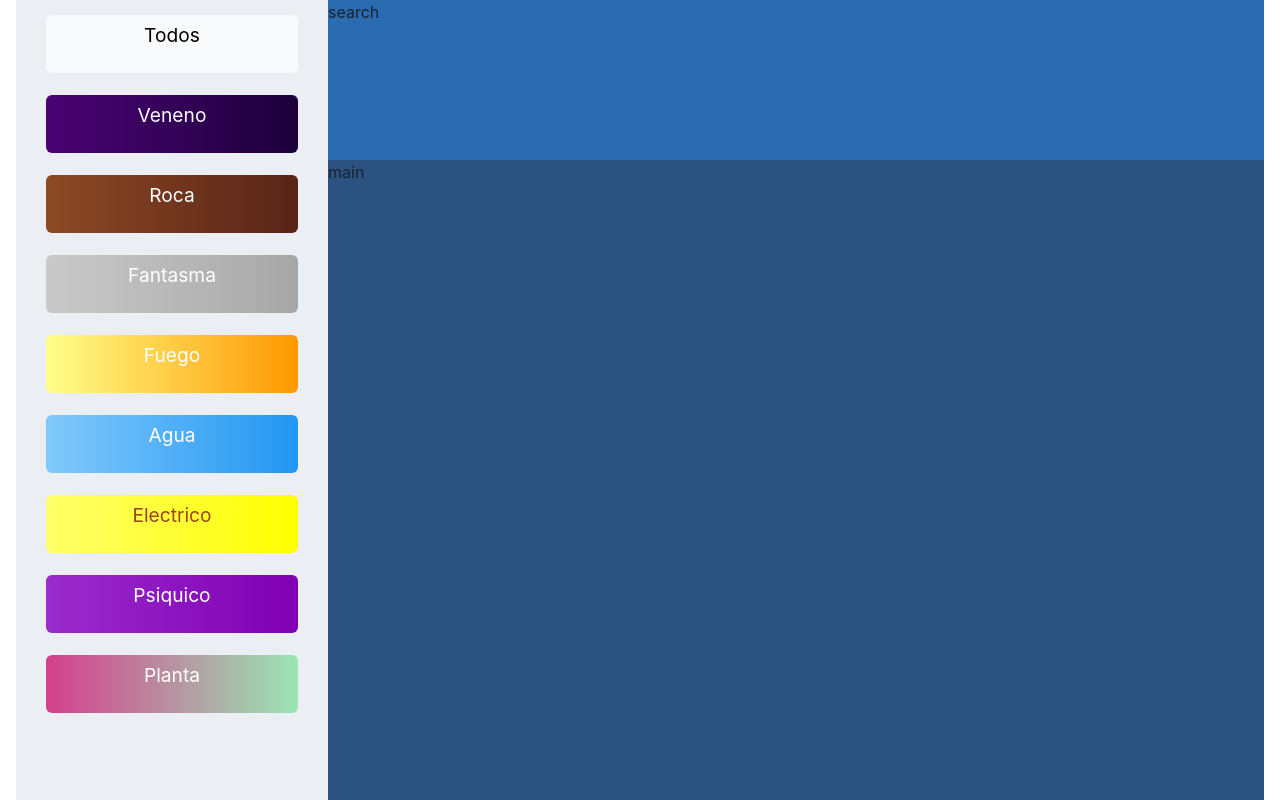
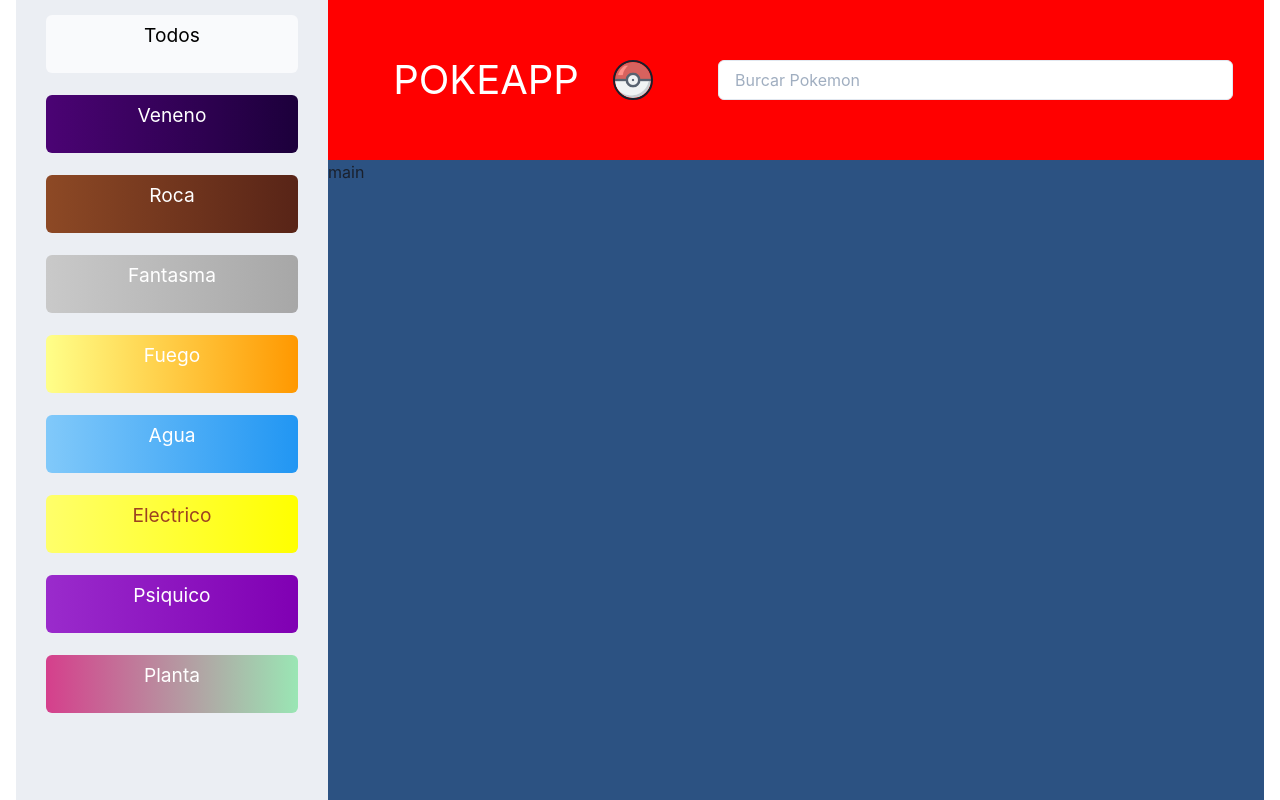
Before and after one commit to Rodevp/pokedex-app, a React (Vite) app in the folder pokeapp/: page / in a window 1280 px wide. Built offline with nearby package versions, Linux system fonts and the light colour scheme.

Commit message:
terminando seccion de buscar en desktop ui

```diff
--- a/pokeapp/src/screens/Desktop.jsx
+++ b/pokeapp/src/screens/Desktop.jsx
@@ -3,9 +3,13 @@
     GridItem,
     Box,
     useMediaQuery,
-    Link
+    Link,
+    Text,
+    Image,
+    Input
 } from '@chakra-ui/react';
 
+import Logo from '../images/ball.png'
 
 const Desktop = () => {
 
@@ -105,9 +109,44 @@
                     </GridItem>
                     <GridItem
                         gridArea={'search'}
-                        bgColor='blue.600'
+                        bgColor='#ff0000'
+                        display='flex'
+                        justifyContent='space-evenly'
                     >
-                        search
+                        <Box
+                            width='35%'
+                            display='flex'
+                            justifyContent='space-evenly'
+                            alignItems='center'
+                        >
+                            <Text
+                                fontSize='2.5rem'
+                                color='white'
+                            >
+                                POKEAPP
+                            </Text>
+                            <Box>
+                                <Image
+                                    src={Logo}
+                                    alt='logo pokemon'
+                                    borderRadius='full'
+                                    border='2px'
+                                    boxSize='40px'
+                                />
+                            </Box>
+                        </Box>
+                        <Box
+                            width='55%'
+                            display='flex'
+                            justifyContent='center'
+                            alignItems='center'
+                        >
+                            <Input
+                                placeholder='Burcar Pokemon'
+                                bgColor='white'
+                                color='blue.400'
+                            />
+                        </Box>
                     </GridItem>
                     <GridItem
                         gridArea={'main'}
```
